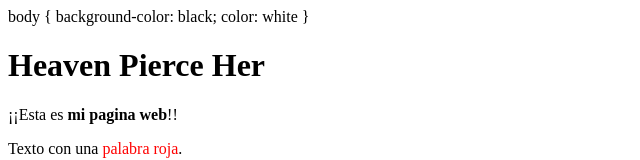
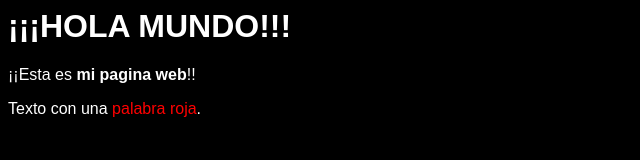
Before and after one commit to Zikiiy/Zikiiy.github.io, a plain HTML site: page index.html in a window 1280 px wide. Shown: the top 160 px of the page, without its empty margins (0-640 px from the left). Drawn offline with Linux system fonts and the light colour scheme.

Commit message:
Actualizar index.html

```diff
--- a/index.html
+++ b/index.html
@@ -1,21 +1,21 @@
 <html>
 <head>
-  body {
-  background-color: black;
-  color: white
-  }
- </style>
-
   <title>MI PRIMERA PAGINA WEB</title>
+  <style>
+    body {
+      background-color: black;
+      color: white; /* Hace que el texto sea legible sobre fondo negro */
+      font-family: sans-serif;
+    }
+  </style>
 </head>
-
-  <h1>Heaven Pierce Her</h1>
+<body>
+  <h1>¡¡¡HOLA MUNDO!!!</h1>
   <p>¡¡Esta es <strong>mi pagina web</strong>!!</p>
 
-<p>Texto con una <span style="color:red;">palabra roja</span>.</p>
+  <p>Texto con una <span style="color:red;">palabra roja</span>.</p>
 
   <img src="deltarune-deltarune-chapter2.gif" alt="GIF de Deltarune" width="300">
-
 
   <p>Escucha esto:</p>
   <audio controls>
```
